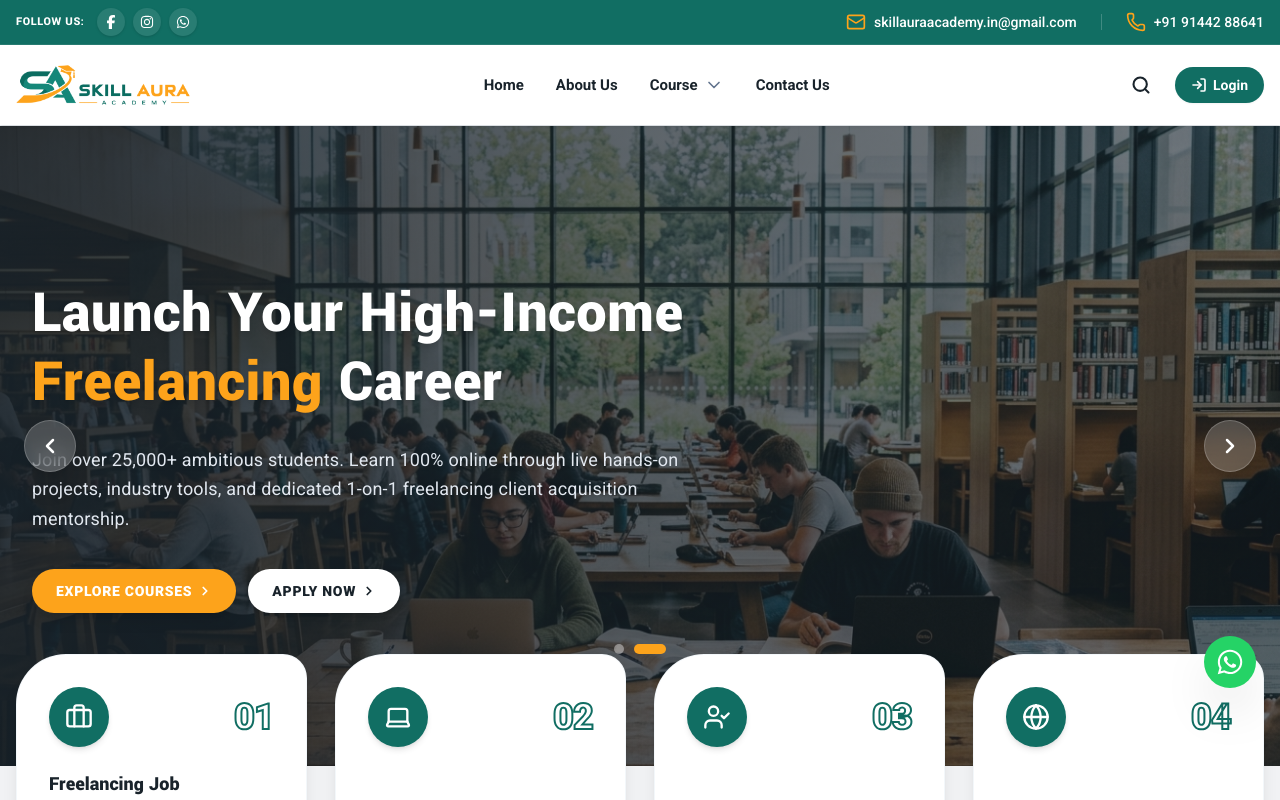
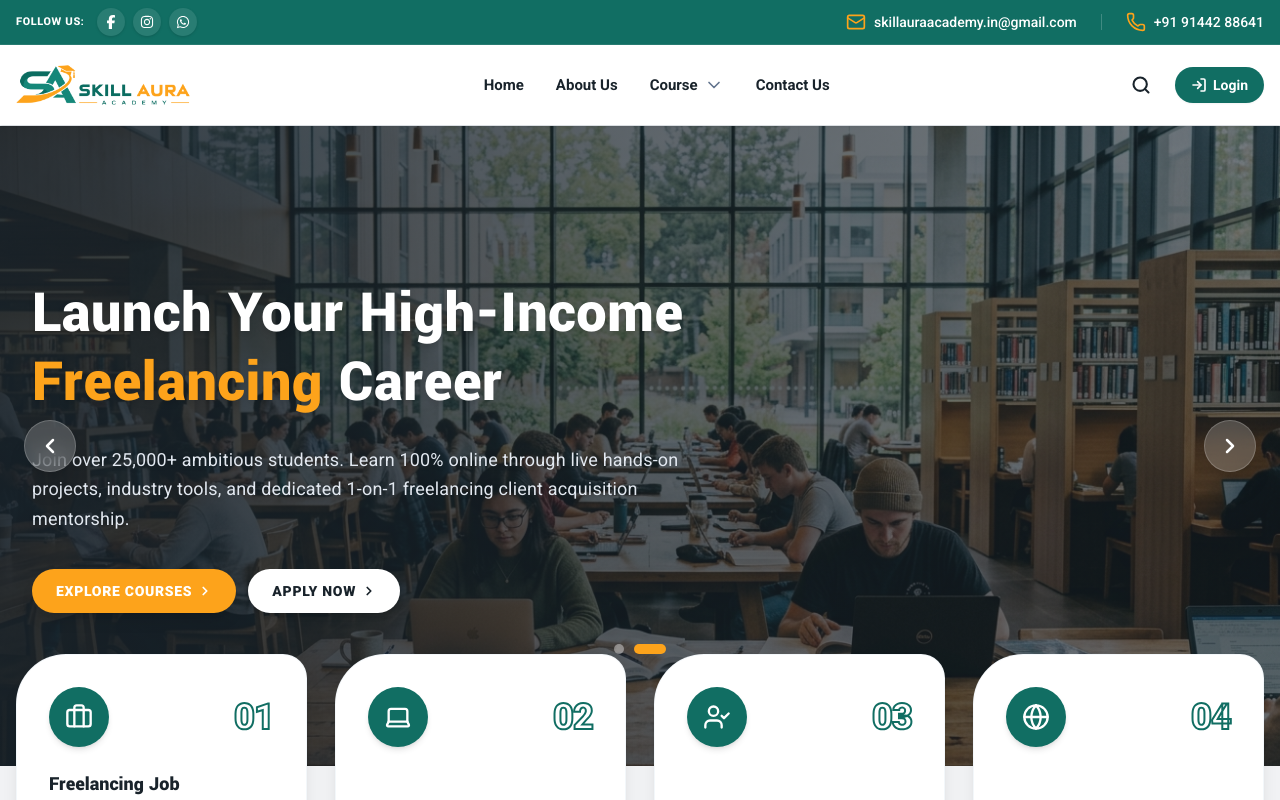
Before and after one commit to budhya2024/skillaura-academy, a Next.js app: page / in a window 1280 px wide. Shown: the top 800 px of the page. Built offline with nearby package versions, Linux system fonts and the light colour scheme.

Commit message:
fix: remove floating whatsapp button and scroll to top button

```diff
--- a/app/layout.tsx
+++ b/app/layout.tsx
@@ -1,7 +1,6 @@
 import type { Metadata } from "next";
 import { Roboto, Yantramanav } from "next/font/google";
 import "./globals.css";
-import FloatingWidgets from "../components/shared/FloatingWidgets";
 
 const roboto = Roboto({
   weight: ["300", "400", "500", "700", "900"],
@@ -36,7 +35,6 @@ export default function RootLayout({
         <div className="overflow-x-hidden w-full max-w-full flex flex-col flex-1">
           {children}
         </div>
-        <FloatingWidgets />
       </body>
     </html>
   );
--- a/components/shared/FloatingWidgets.tsx
+++ b/components/shared/FloatingWidgets.tsx
@@ -1,57 +1,5 @@
 "use client";
 
-import React, { useState, useEffect } from "react";
-import { ChevronUp } from "lucide-react";
-import { FaWhatsapp } from "react-icons/fa6";
-
 export default function FloatingWidgets() {
-  const [showScrollTop, setShowScrollTop] = useState(false);
-
-  useEffect(() => {
-    const handleScroll = () => {
-      if (window.scrollY > 300) {
-        setShowScrollTop(true);
-      } else {
-        setShowScrollTop(false);
-      }
-    };
-
-    window.addEventListener("scroll", handleScroll);
-    return () => window.removeEventListener("scroll", handleScroll);
-  }, []);
-
-  const scrollToTop = () => {
-    window.scrollTo({
-      top: 0,
-      behavior: "smooth",
-    });
-  };
-
-  return (
-    <>
-      {/* 1. Floating WhatsApp Button (Bottom Left) */}
-      <a
-        href="https://wa.me/919144288641?text=Hi%20Skill%20Aura%20Academy%2C%20I%20want%20to%20know%20more%20about%20your%20courses."
-        target="_blank"
-        rel="noopener noreferrer"
-        aria-label="Contact us on WhatsApp"
-        className="fixed bottom-28 right-6 z-50 w-13 h-13 rounded-full bg-[#25D366] text-white flex items-center justify-center shadow-2xl hover:scale-110 active:scale-95 transition-all duration-300 group"
-      >
-        {/* Pulsing Outer Aura Ring */}
-        <span className="absolute inset-0 rounded-full bg-[#25D366] animate-ping opacity-40 -z-10"></span>
-        <FaWhatsapp className="w-7 h-7 fill-white group-hover:rotate-12 transition-transform duration-300" />
-      </a>
-
-      {/* 2. Scroll To Top Button (Bottom Right) */}
-      {showScrollTop && (
-        <button
-          onClick={scrollToTop}
-          aria-label="Scroll to top"
-          className="fixed bottom-6 right-6 z-50 w-13 h-13 rounded-full cursor-pointer bg-[#FDA31B] hover:bg-[#116E63] text-white flex items-center justify-center shadow-2xl transition-all duration-300 animate-in fade-in slide-in-from-bottom-4"
-        >
-          <ChevronUp className="w-7 h-7 stroke-[3]" />
-        </button>
-      )}
-    </>
-  );
+  return null;
 }
```
